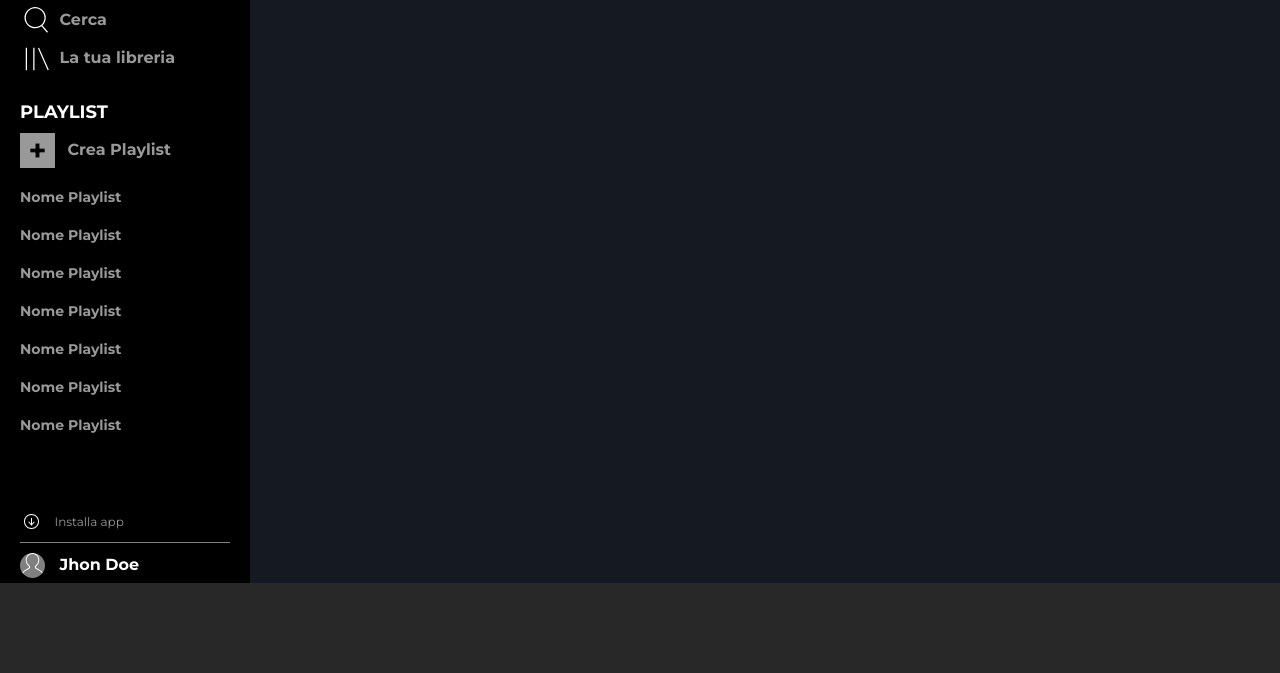
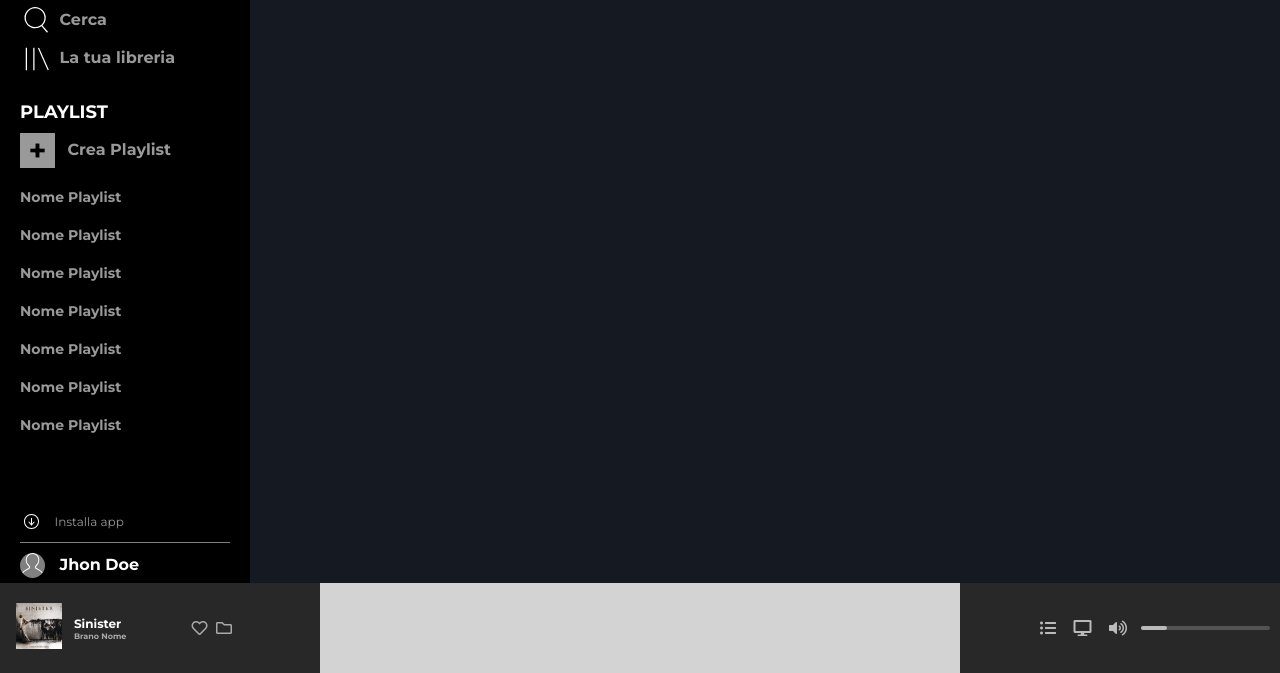
Before and after one commit to alessandro-gennaccari/html-css-spotifyweb, a plain HTML site: page index.html in a window 1280 px wide. Shown: the part 127-800 px from the top of the page. Drawn offline with Linux system fonts and the light colour scheme.

Commit message:
add 2/3 footer

```diff
--- a/css/style.css
+++ b/css/style.css
@@ -13,7 +13,6 @@ body {
 ul {
     list-style: none;
 }
-
 
 /* RIUTILIZZABILI */
 .d-flex {
@@ -226,3 +225,110 @@ footer {
     height: 90px;
     background-color: #282828;
 }
+
+.player-bar {
+    display: flex;
+    justify-content: space-between;
+    align-items: center;
+    width: 100%;
+    height: 100%;
+}
+
+.player-song {
+    width: 250px;
+    padding: 10px;
+    display: flex;
+    justify-content: space-around;
+    align-items: center;
+}
+
+.player-song .album {
+    width: 20%;
+}
+
+.player-song img {
+    width: 100%;
+}
+
+.player-song .artist {
+    color: white;
+    width: 45%;
+    font-size: 8px;
+}
+
+.player-song .artist p {
+    color: #ffffff99;
+}
+
+.player-song .like a {
+    color: #ffffff99;
+    padding: 2px;
+}
+
+.player-controls {
+    height: 100%;
+    width: 50%;
+
+    background-color: lightgrey;
+}
+
+.player-mix {
+    height: 100%;
+    width: 250px;
+    padding: 10px;
+}
+
+.player-mix ul {
+    height: 100%;
+    color: #bababa;
+    display: flex;
+    justify-content: space-between;
+    align-items: center;
+}
+
+.player-mix ul li.volume {
+    width: 70%;
+    display: flex;
+    justify-content: space-between;
+    align-items: center;
+}
+
+.player-mix ul li .volume-bar{
+    height: 4px;
+    background-color: #535353;
+    width: 80%;
+    border-radius: 5px;
+}
+
+.player-mix ul li .volume-bar .load-bar{
+    position: relative;
+    height: 100%;
+    width: 20%;
+    background-color: #bababa;
+    border-radius: 5px;
+}
+
+.player-mix ul li .volume-bar:hover {
+    cursor: pointer;
+}
+
+.player-mix ul li .volume-bar:hover .load-bar {
+    background-color: #adff2f;
+}
+
+.player-mix ul li .volume-bar:hover .load-bar .circle {
+    display: block;
+}
+
+.circle {
+    display: none;
+    position: absolute;
+    top: 50%;
+    right: 0;
+    transform: translateY(-50%);
+    content: '';
+    height: 10px;
+    width: 10px;
+    border-radius: 50%;
+    background-color: #bababa;
+}
--- a/index.html
+++ b/index.html
@@ -6,6 +6,7 @@
     <title>My Spotify – Lettore Web</title>
     <link rel="preconnect" href="https://fonts.gstatic.com">
     <link href="https://fonts.googleapis.com/css2?family=Montserrat:wght@400;700&display=swap" rel="stylesheet">
+    <link rel="stylesheet" href="https://cdnjs.cloudflare.com/ajax/libs/font-awesome/5.15.1/css/all.min.css" integrity="sha512-+4zCK9k+qNFUR5X+cKL9EIR+ZOhtIloNl9GIKS57V1MyNsYpYcUrUeQc9vNfzsWfV28IaLL3i96P9sdNyeRssA==" crossorigin="anonymous" />
     <link rel="icon" href="img/favicon32.png" sizes="32x32">
     <link rel="stylesheet" href="css/style.css">
 </head>
@@ -135,6 +136,48 @@
 
         <footer>
 
+            <div class="player-bar">
+
+                <div class="player-song">
+
+                    <div class="album">
+                        <img src="img/sinister.jpeg" alt="">
+                    </div>
+
+                    <div class="artist">
+                        <h2>Sinister</h2>
+                        <p>Brano Nome</p>
+                    </div>
+
+                    <div class="like">
+                        <a href="#"><i class="far fa-heart"></i></a>
+                        <a href="#"><i class="far fa-folder"></i></a>
+                    </div>
+
+                </div>
+
+                <div class="player-controls"></div>
+
+                <div class="player-mix">
+                    <ul>
+                        <li>
+                            <i class="fas fa-list-ul"></i>
+                        </li>
+                        <li>
+                            <i class="fas fa-desktop"></i>
+                        </li>
+                        <li class="volume">
+                            <i class="fas fa-volume-up"></i>
+                            <div class="volume-bar">
+                                <div class="load-bar">
+                                    <div class="circle"></div>
+                                </div>
+                            </div>
+                        </li>
+                    </ul>
+                </div>
+
+            </div>
 
 
         </footer>
```
